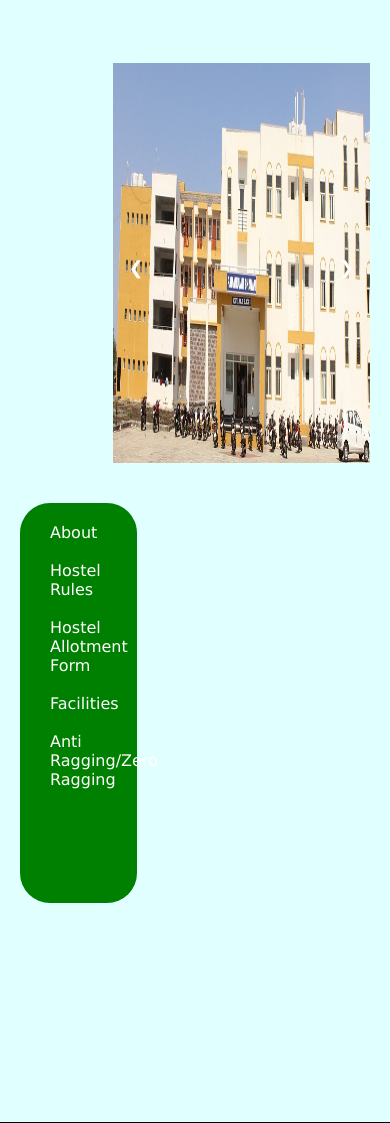
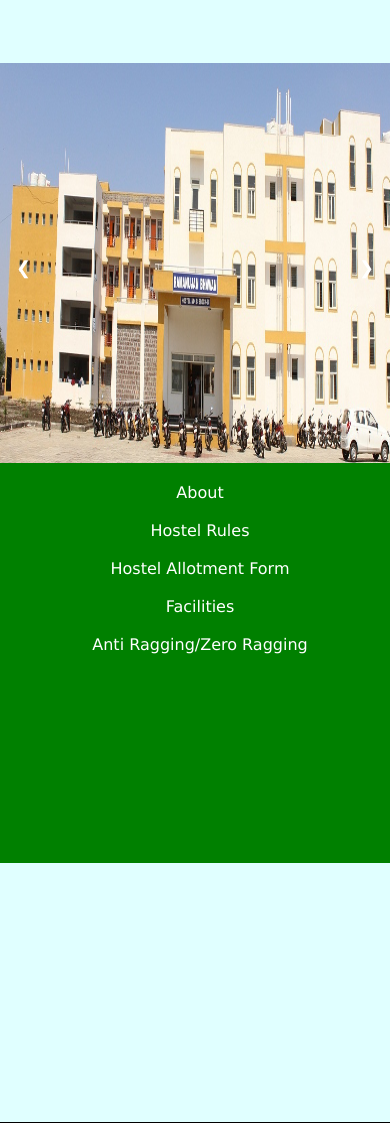
Before and after one commit to anujshr15/Food-Delivery-Site, a PHP site: page / in a window 390 px wide; the page is wider, and only the part inside the window is pictured. Shown: the part 237-1360 px from the top of that part. Run offline with PHP 8.4, Linux system fonts and the light colour scheme.

Commit message:
made responsive

```diff
--- a/index.css
+++ b/index.css
@@ -8,6 +8,7 @@
 {
   padding:20px;
   padding-left: 30px;
+  width: 30vw;
 
 }
 .row:after
@@ -24,7 +25,7 @@
 
 .right
 {
-  width: 70%;
+  width: 60vw;
   float: right;
   margin-right: 20px;
 
@@ -32,7 +33,7 @@
 .left
 {
 background-color: green;
-width: 30%;
+width: 30vw;
 float: left;
 height: 400px;
 margin-top: 40px;
@@ -67,7 +68,7 @@ img
 /* Slideshow container */
 .slideshow-container {
   /*max-width: 1000px;*/
-  width: 66%;
+  width: 60vw;
   position: relative;
 }
 
@@ -156,3 +157,22 @@ img
 @media only screen and (max-width: 300px) {
   .prev, .next,.text {font-size: 11px}
 }
+
+
+@media(max-width: 600px)
+{
+
+	.left {
+		width: 100%;
+		float: left;
+		margin: 0;
+		border-radius: 0px;
+		text-align: center;
+	}
+
+	.slideshow-container {
+		float:right;
+		width: 100%;
+		margin:0;
+	}
+}
```
Also changed, not shown: 1 other file.
